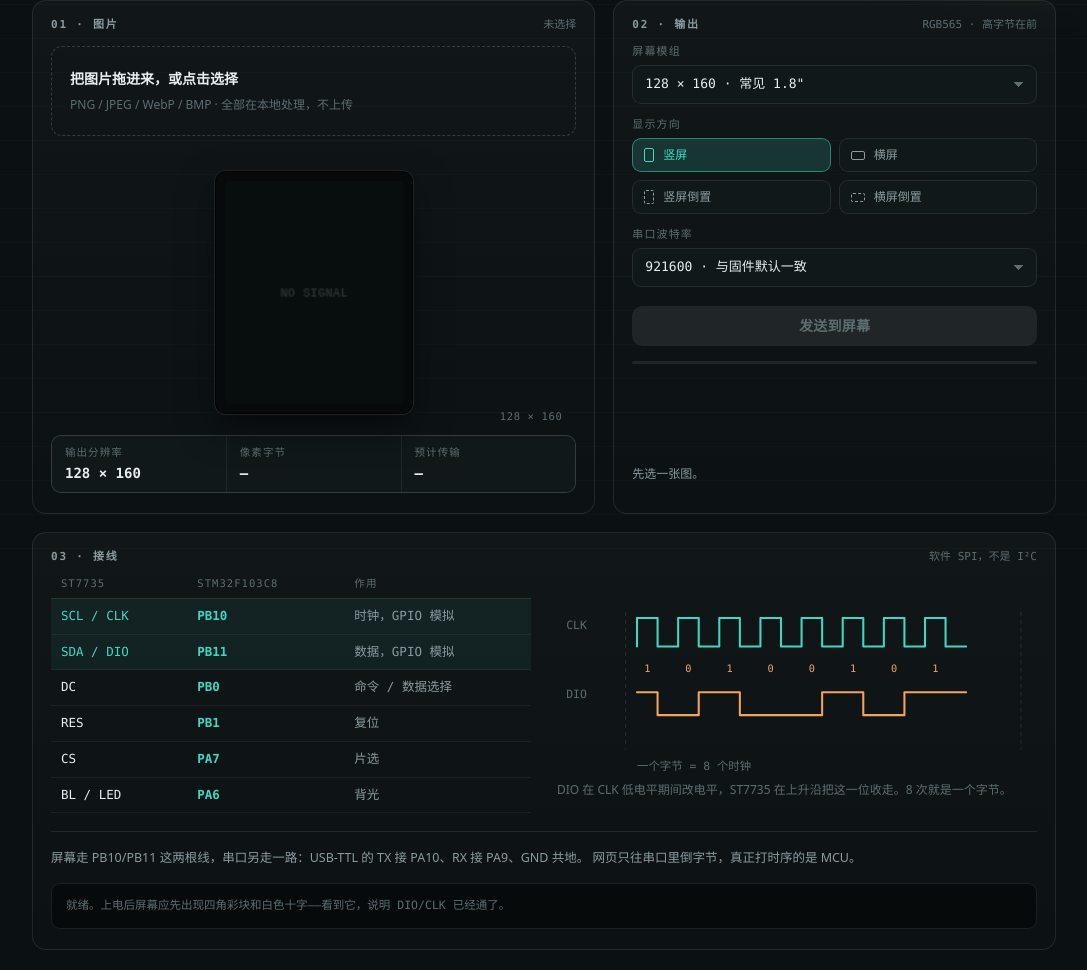
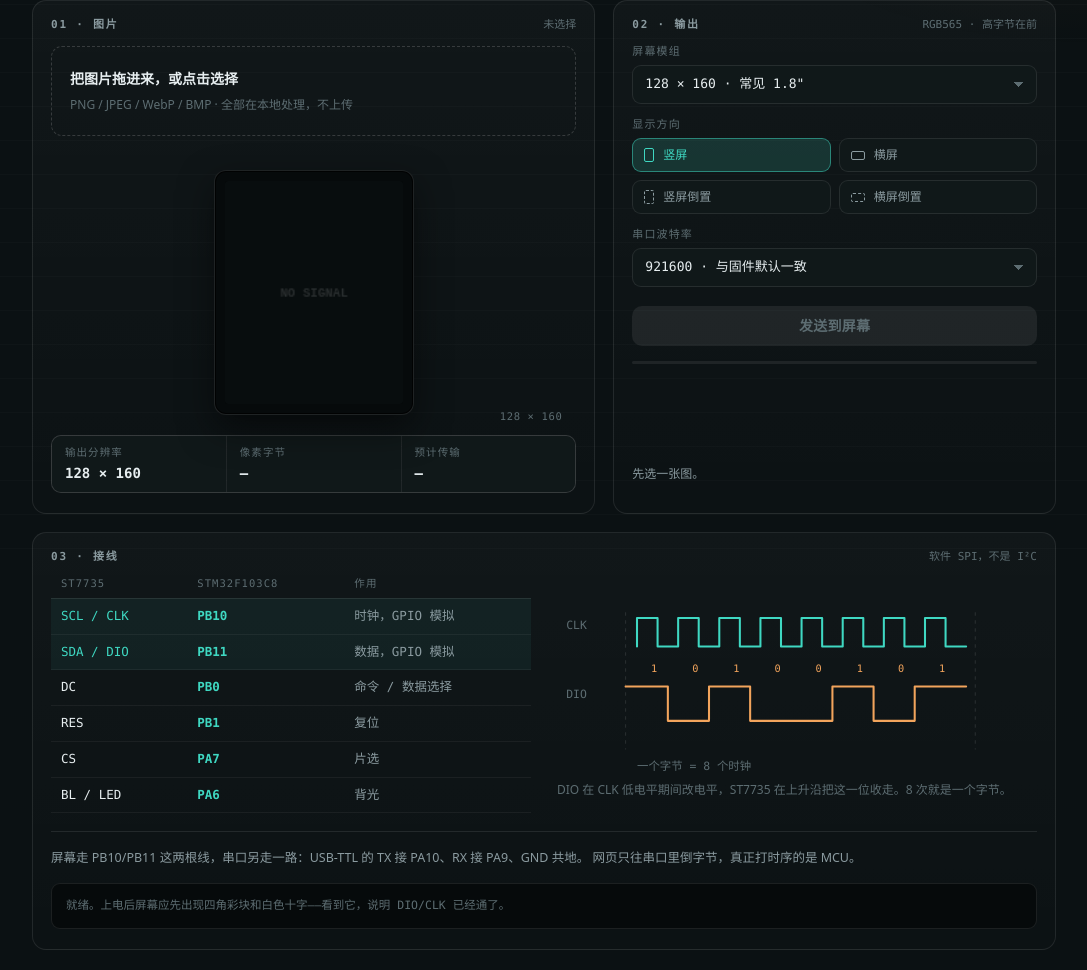
Before and after one commit to themarter/stm32-st7735-media, a plain HTML site: page index.html in a window 1280 px wide. Shown: the part 234-1204 px from the top of the page, without its empty margins (96-1183 px from the left). Drawn offline with Linux system fonts and the light colour scheme.

Commit message:
fix: 波形图的 DIO 切换点对齐到 CLK 低电平中点
原来 8 个位的长度不均（首段 18px、其余 36px），看着像第一个时钟只跑了半个周期。
现在每段 36px，跳变点落在低电平中点，上升沿采样时数据已稳定；
标号也跟着居中。8 位仍是 1 0 1 0 0 1 0 1（0xA5，帧头首字节）。

```diff
--- a/index.html
+++ b/index.html
@@ -127,20 +127,20 @@
           <text x="8" y="105" class="w-label">DIO</text>
 
           <line x1="60" y1="30" x2="60" y2="150" class="w-guide"/>
-          <line x1="406" y1="30" x2="406" y2="150" class="w-guide"/>
+          <line x1="366" y1="30" x2="366" y2="150" class="w-guide"/>
 
           <polyline class="w-clk" points="70,60 70,35 88,35 88,60 106,60 106,35 124,35 124,60 142,60 142,35 160,35 160,60 178,60 178,35 196,35 196,60 214,60 214,35 232,35 232,60 250,60 250,35 268,35 268,60 286,60 286,35 304,35 304,60 322,60 322,35 340,35 340,60 358,60"/>
 
-          <polyline class="w-dio" points="70,100 88,100 88,120 124,120 124,100 160,100 160,120 196,120 232,120 232,100 268,100 268,120 304,120 304,100 358,100"/>
+          <polyline class="w-dio" points="60,95 97,95 97,125 133,125 133,95 169,95 169,125 205,125 241,125 241,95 277,95 277,125 313,125 313,95 358,95"/>
 
-          <text x="79" y="82" class="w-bit">1</text>
-          <text x="115" y="82" class="w-bit">0</text>
-          <text x="151" y="82" class="w-bit">1</text>
-          <text x="187" y="82" class="w-bit">0</text>
-          <text x="223" y="82" class="w-bit">0</text>
-          <text x="259" y="82" class="w-bit">1</text>
-          <text x="295" y="82" class="w-bit">0</text>
-          <text x="331" y="82" class="w-bit">1</text>
+          <text x="85" y="82" class="w-bit">1</text>
+          <text x="121" y="82" class="w-bit">0</text>
+          <text x="157" y="82" class="w-bit">1</text>
+          <text x="193" y="82" class="w-bit">0</text>
+          <text x="229" y="82" class="w-bit">0</text>
+          <text x="265" y="82" class="w-bit">1</text>
+          <text x="301" y="82" class="w-bit">0</text>
+          <text x="337" y="82" class="w-bit">1</text>
 
           <text x="70" y="168" class="w-foot">一个字节 = 8 个时钟</text>
         </svg>
```
